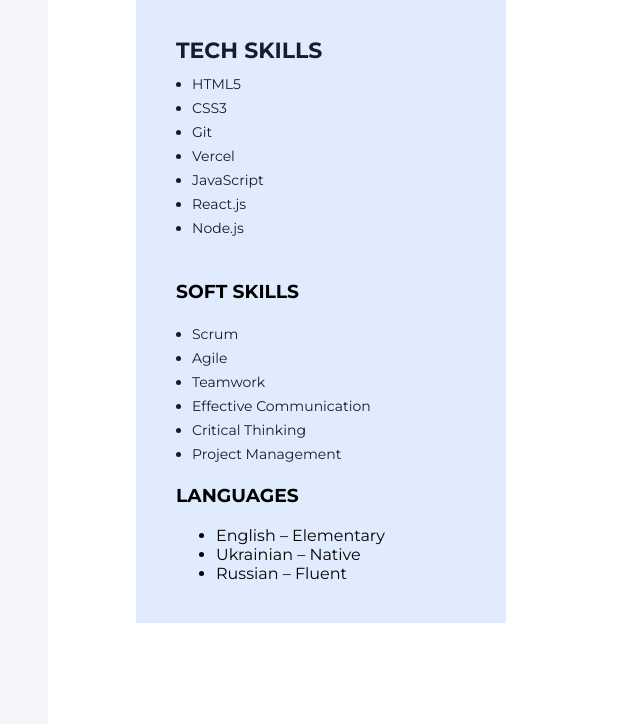
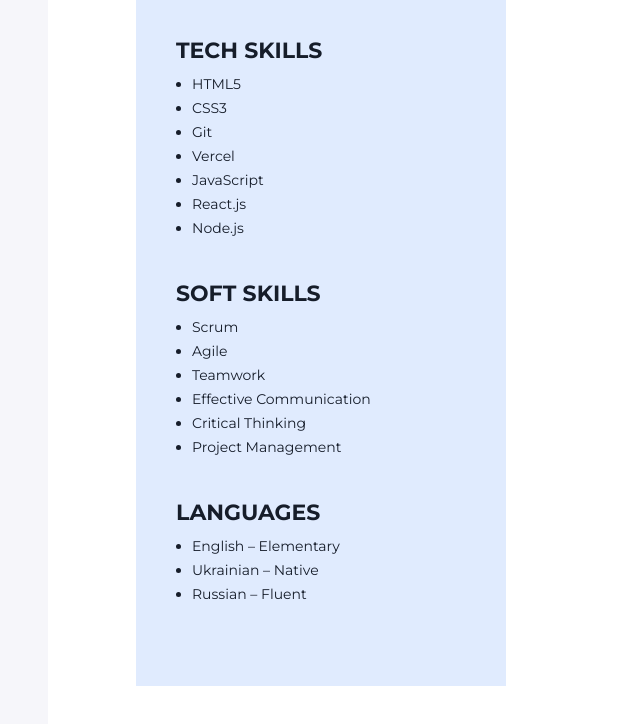
Before and after one commit to IrynaDiatel/my_resume, a plain HTML site: page index.html in a window 1280 px wide. Shown: the part 2254-2978 px from the top of the page, without its empty margins (0-640 px from the left). Drawn offline with Linux system fonts and the light colour scheme.

Commit message:
Update styles.css

```diff
--- a/css/styles.css
+++ b/css/styles.css
@@ -86,8 +86,22 @@
 
 /* Skills container */
 
+.contacts-container,
+.skills-container,
+.soft-skills-container,
+.languages-container {
+    margin-bottom: 40px;
+}
+
 .skills-container {
     margin-bottom: 40px;
+}
+.soft-skills-title {
+    color: #161d2a;
+    font-size: 22px;
+    font-weight: 700;
+    margin-top: 0;
+    margin-bottom: 8px;
 }
 
 .skills-title {
@@ -288,3 +302,22 @@
 .education-period-separator{
     color: #000;
 }
+
+.languages-title {
+    color: #161d2a;
+    font-size: 22px;
+    font-weight: 700;
+    margin-top: 0;
+    margin-bottom: 8px;
+}
+
+.languages-list {
+    padding-left: 16px;
+}
+
+.languages-list li {
+    color: #161d2a;
+    font-size: 14px;
+    font-weight: 400;
+    line-height: 24px;
+}
```
